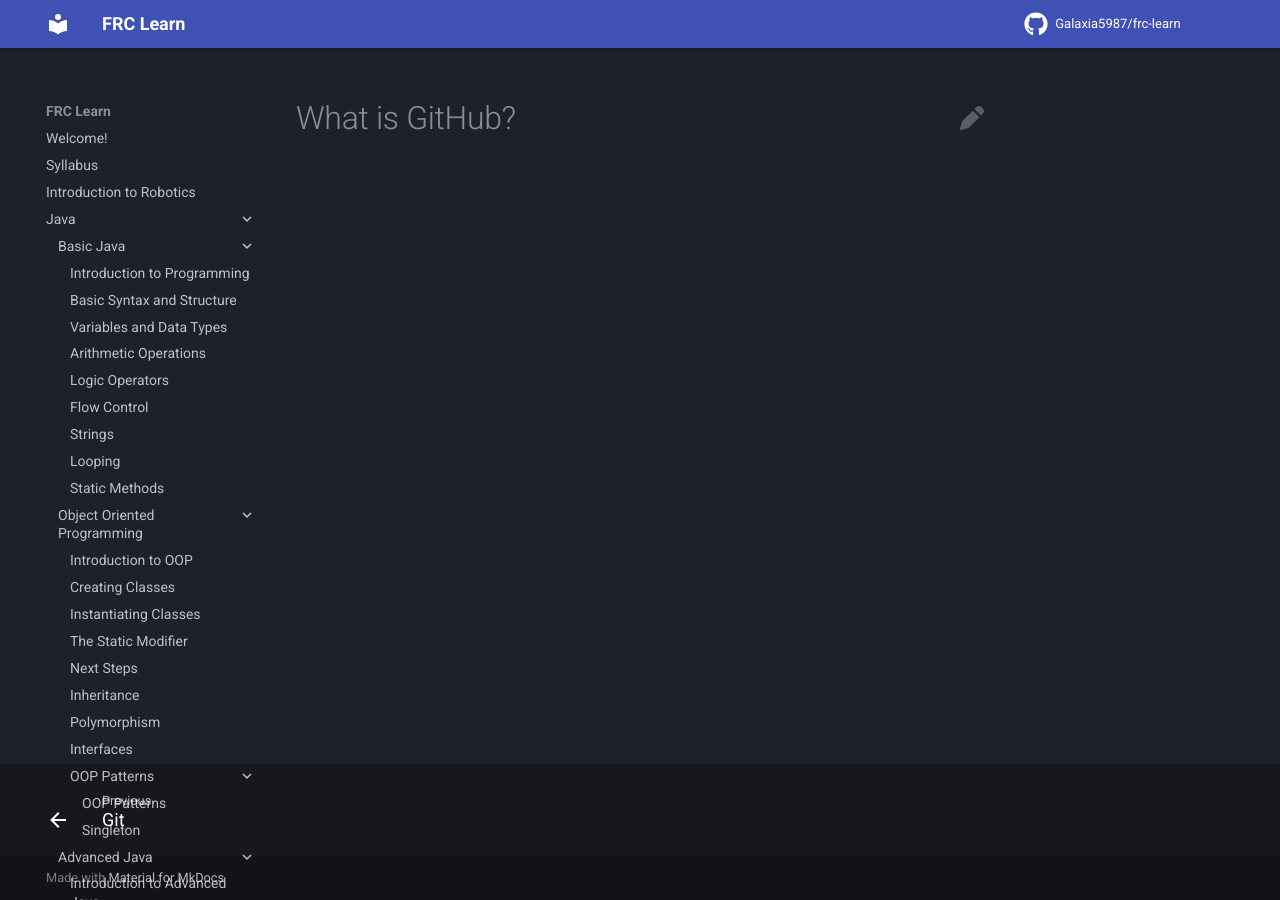
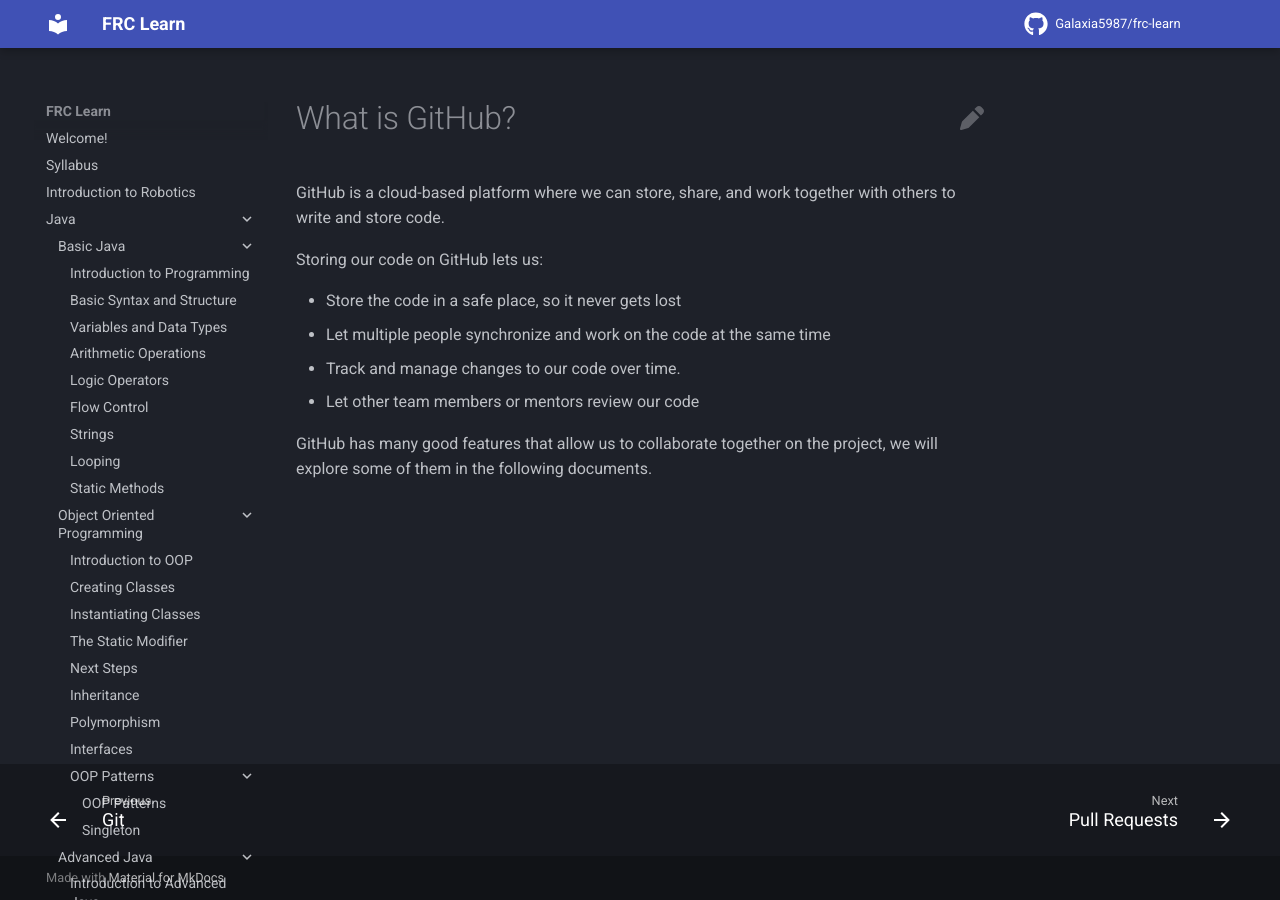
Before and after one commit to Galaxia5987/frc-learn, an MkDocs documentation site: the page built from docs/version-control/github/index.md, in a window 1280 px wide. Built offline with MkDocs 1.6.1 and Material for MkDocs 9.7.7, drawn with Linux system fonts in a browser that asks for light colours; comment, search, counter and statistics services are not loaded.

Commit message:
Add doc about github

```diff
--- a/docs/version-control/github/index.md
+++ b/docs/version-control/github/index.md
@@ -1 +1,12 @@
 # What is GitHub?
+
+GitHub is a cloud-based platform where we can store, share, and work together with others to write and store code.
+
+Storing our code on GitHub lets us:
+
+* Store the code in a safe place, so it never gets lost
+* Let multiple people synchronize and work on the code at the same time
+* Track and manage changes to our code over time.
+* Let other team members or mentors review our code
+
+GitHub has many good features that allow us to collaborate together on the project, we will explore some of them in the following documents.
```
Also changed, not shown: docs/version-control/github/pull-requests.md (added, +38 -0 lines).
